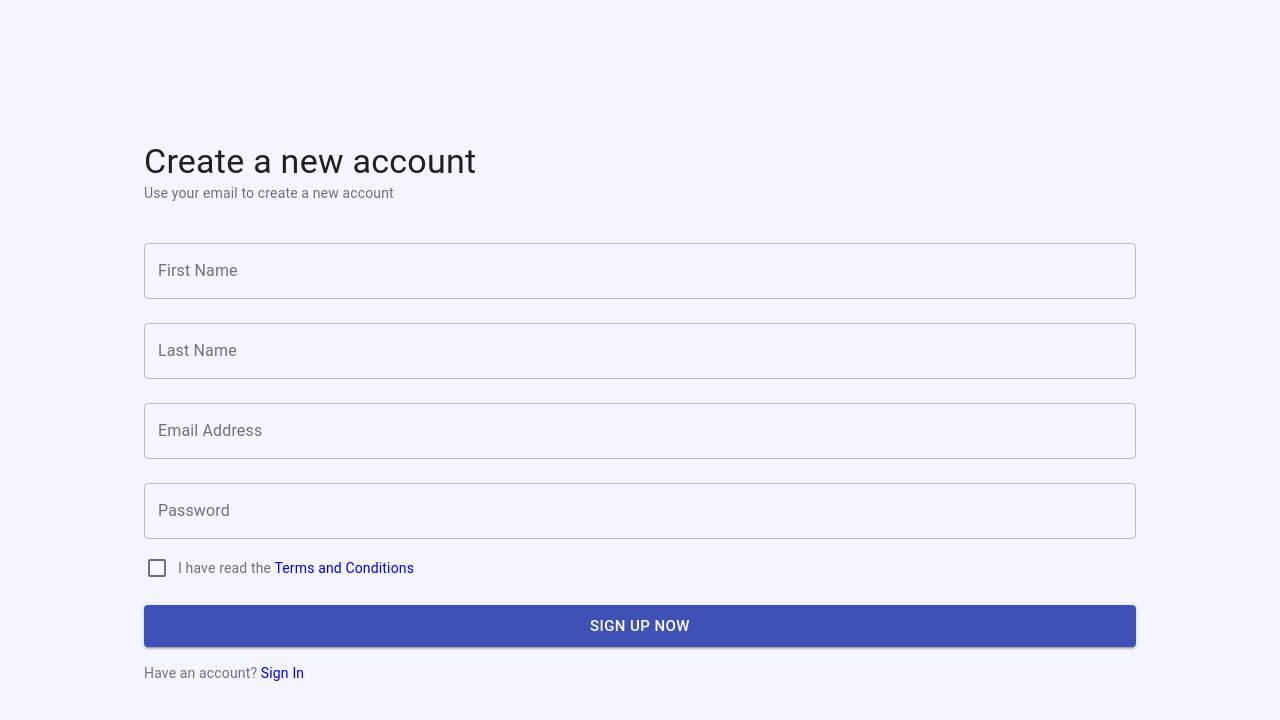
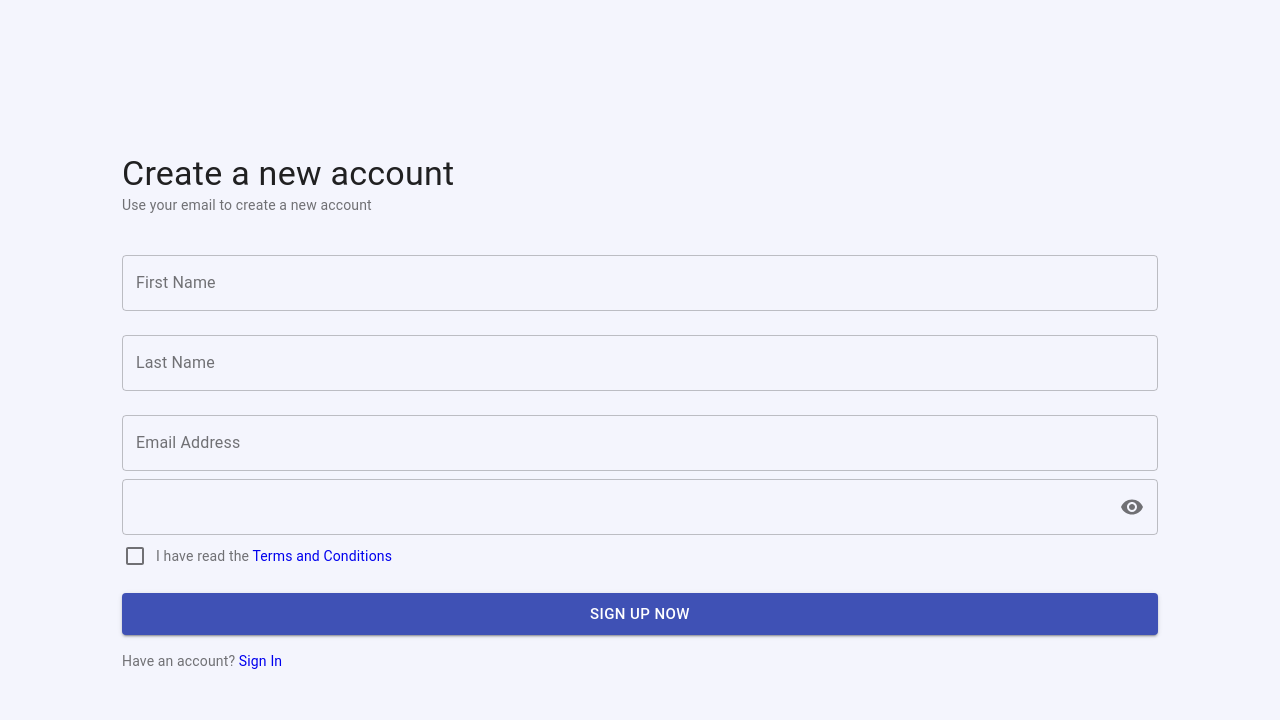
Before and after one commit to eric-ricky/Pharma-Inventory, a React (Create React App) app: page /sign-up in a window 1280 px wide. Shown: the top 720 px of the page. Built offline with nearby package versions, Linux system fonts and the light colour scheme; no server answers.

Commit message:
login and sign up showpassword field adornment

```diff
--- a/src/pages/Login/Login.jsx
+++ b/src/pages/Login/Login.jsx
@@ -9,11 +9,15 @@
   Typography,
   Button,
   TextField,
+  InputAdornment,
+  OutlinedInput,
+  IconButton,
 } from "@material-ui/core";
 import { auth } from "../../firebase/config";
 import { signInWithEmailAndPassword } from "firebase/auth";
 import { useHistory } from "react-router-dom";
 import { uiActions } from "../../store/ui-slice";
+import { Visibility, VisibilityOff } from "@material-ui/icons";
 
 const Login = () => {
   const dispatch = useDispatch();
@@ -21,6 +25,7 @@
   const lgUp = useMediaQuery(theme.breakpoints.up("lg"));
   const history = useHistory();
 
+  const [showPassword, setShowPassword] = useState(false);
   const [data, setData] = useState({
     email: "",
     password: "",
@@ -90,7 +95,7 @@
             Sign in
           </Typography>
           <Typography color="textSecondary" gutterBottom variant="body2">
-            Sign in on the internal platform
+            Sign in on the pharma platform
           </Typography>
         </Box>
 
@@ -104,15 +109,27 @@
           type="email"
           variant="outlined"
         />
-        <TextField
+        <OutlinedInput
           fullWidth
           label="Password"
           margin="normal"
           name="password"
           value={password}
           onChange={changeHandler}
-          type="password"
+          type={showPassword ? "text" : "password"}
           variant="outlined"
+          endAdornment={
+            <InputAdornment position="end">
+              <IconButton
+                aria-label="toggle password visibility"
+                onClick={() => setShowPassword((val) => !val)}
+                onMouseDown={(e) => e.preventDefault()}
+                edge="end"
+              >
+                {showPassword ? <VisibilityOff /> : <Visibility />}
+              </IconButton>
+            </InputAdornment>
+          }
         />
         {error && (
           <Typography color="error" variant="body2">
--- a/src/pages/Signup/Signup.jsx
+++ b/src/pages/Signup/Signup.jsx
@@ -8,16 +8,22 @@
   Typography,
   useTheme,
   useMediaQuery,
+  OutlinedInput,
+  InputAdornment,
+  IconButton,
 } from "@material-ui/core";
 import { db, auth } from "../../firebase/config";
 import { createUserWithEmailAndPassword } from "firebase/auth";
 import { doc, setDoc, Timestamp } from "firebase/firestore";
 import { useHistory } from "react-router-dom";
+import { Visibility, VisibilityOff } from "@material-ui/icons";
 
 const Signup = () => {
   const theme = useTheme();
   const lgUp = useMediaQuery(theme.breakpoints.up("lg"));
   const history = useHistory();
+
+  const [showPassword, setShowPassword] = useState(false);
 
   const [data, setData] = useState({
     firstName: "",
@@ -140,15 +146,27 @@
             name="email"
             value={email}
           />
-          <TextField
+          <OutlinedInput
             fullWidth
-            onChange={changeHandler}
             label="Password"
             margin="normal"
-            type="password"
-            variant="outlined"
             name="password"
             value={password}
+            onChange={changeHandler}
+            type={showPassword ? "text" : "password"}
+            variant="outlined"
+            endAdornment={
+              <InputAdornment position="end">
+                <IconButton
+                  aria-label="toggle password visibility"
+                  onClick={() => setShowPassword((val) => !val)}
+                  onMouseDown={(e) => e.preventDefault()}
+                  edge="end"
+                >
+                  {showPassword ? <VisibilityOff /> : <Visibility />}
+                </IconButton>
+              </InputAdornment>
+            }
           />
           <Box
             sx={{
```
